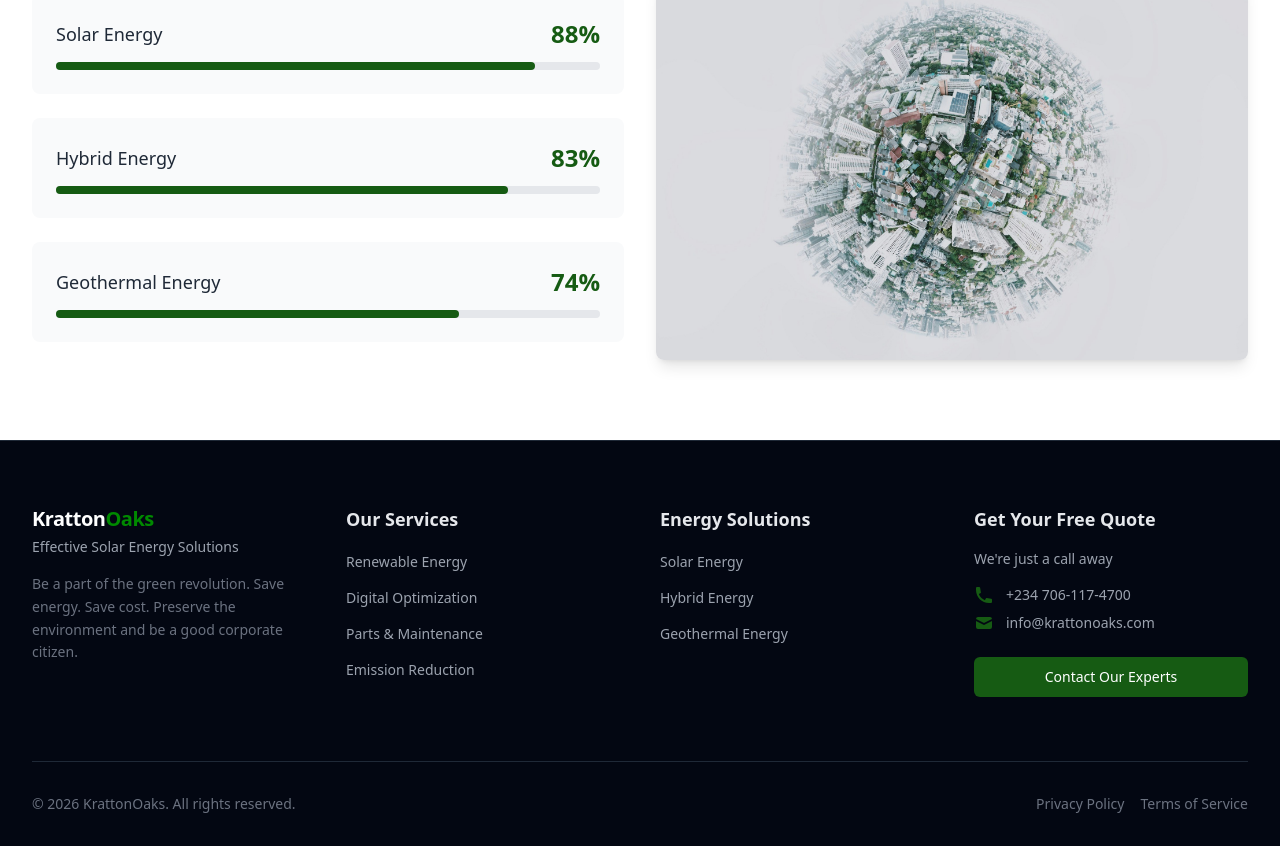
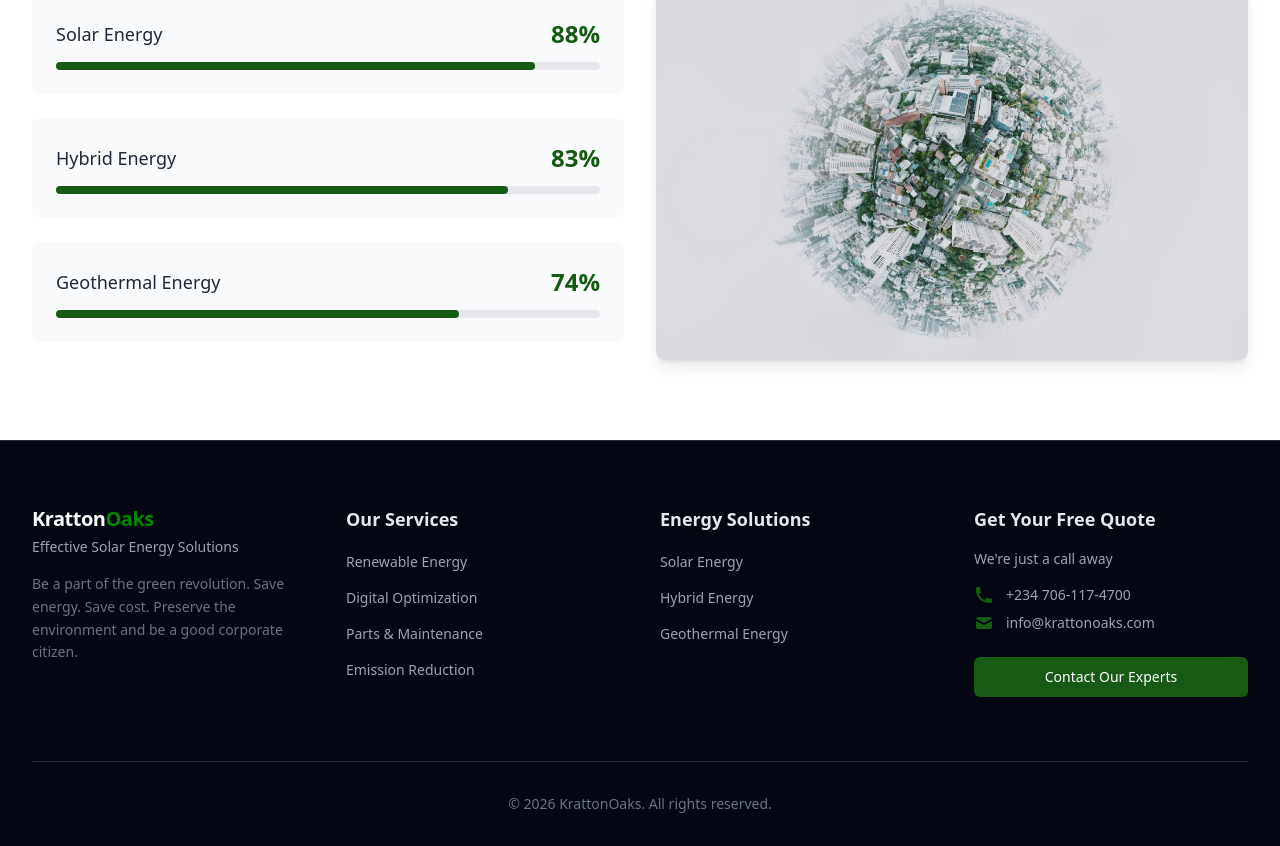
Before and after one commit to Prosper-ekube/Krattonoaks, a React (Vite) app: page / in a window 1280 px wide. Shown: the part 2662-3508 px from the top of the page. Built offline with nearby package versions, Linux system fonts and the light colour scheme.

Commit message:
refactor(footer): remove unnecessary text content

```diff
--- a/src/components/layout/Footer.tsx
+++ b/src/components/layout/Footer.tsx
@@ -96,18 +96,10 @@ const Footer = () => {
                 </div>
 
                 {/* Bottom Bar */}
-                <div className='border-t border-gray-800 flex flex-col gap-4 mt-8 pt-8 pb-8 sm:flex-row sm:items-center sm:justify-between'>
+                <div className='border-t border-gray-800 gap-4 mt-8 pt-8 pb-8'>
                     <p className='font-light order-2 sm:order-1 text-gray-500 text-center text-sm'>
                         © {currentYear} KrattonOaks. All rights reserved.
                     </p>
-                    <div className='flex flex-wrap gap-4 justify-center order-1 sm:order-2'>
-                        <span className='duration-300 font-light text-gray-500 text-sm transition-colors hover:text-[#008900]'>
-                            Privacy Policy
-                        </span>
-                        <span className='duration-300 font-light text-gray-500 text-sm transition-colors hover:text-[#008900]'>
-                            Terms of Service
-                        </span>
-                    </div>
                 </div>
             </div>
         </footer>
```
